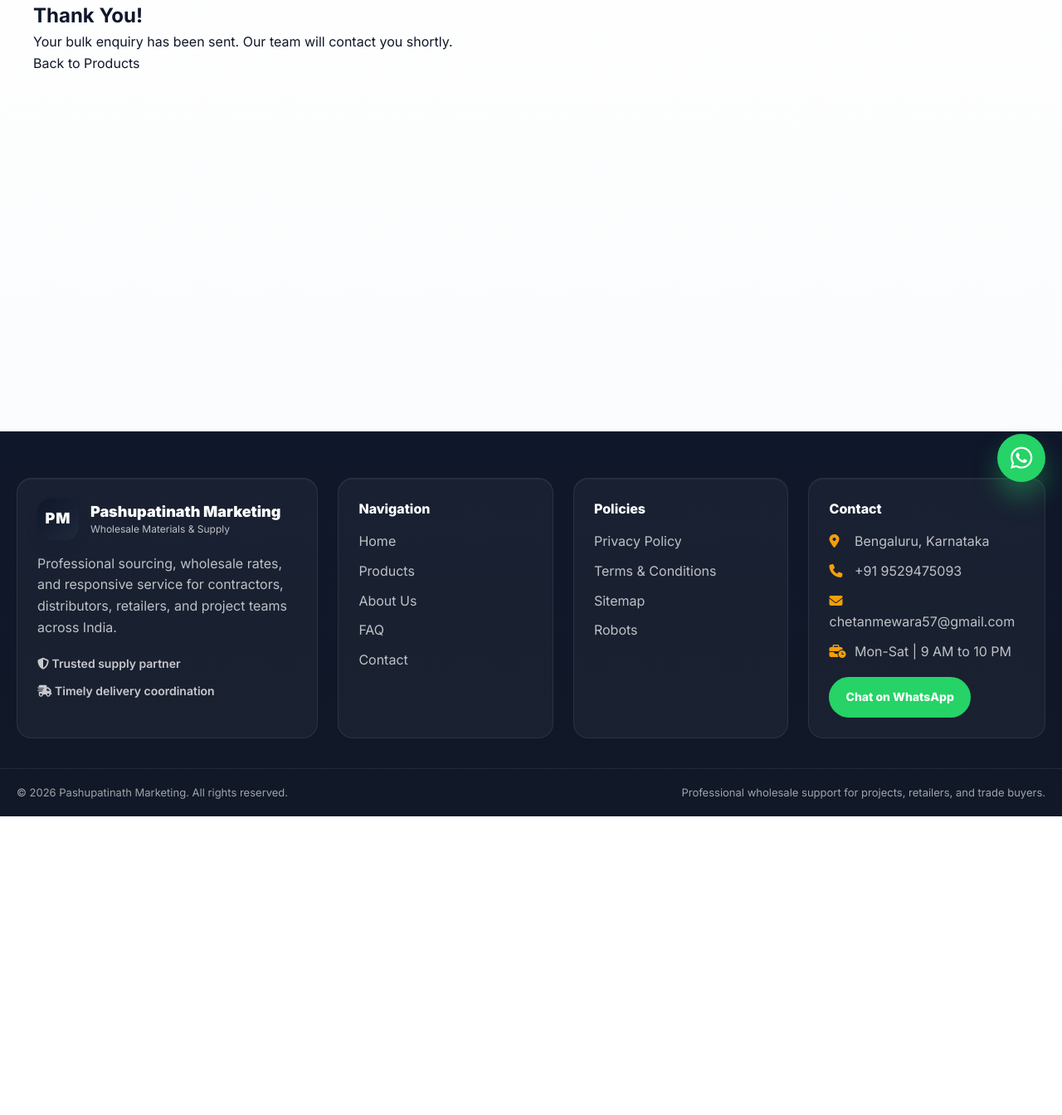
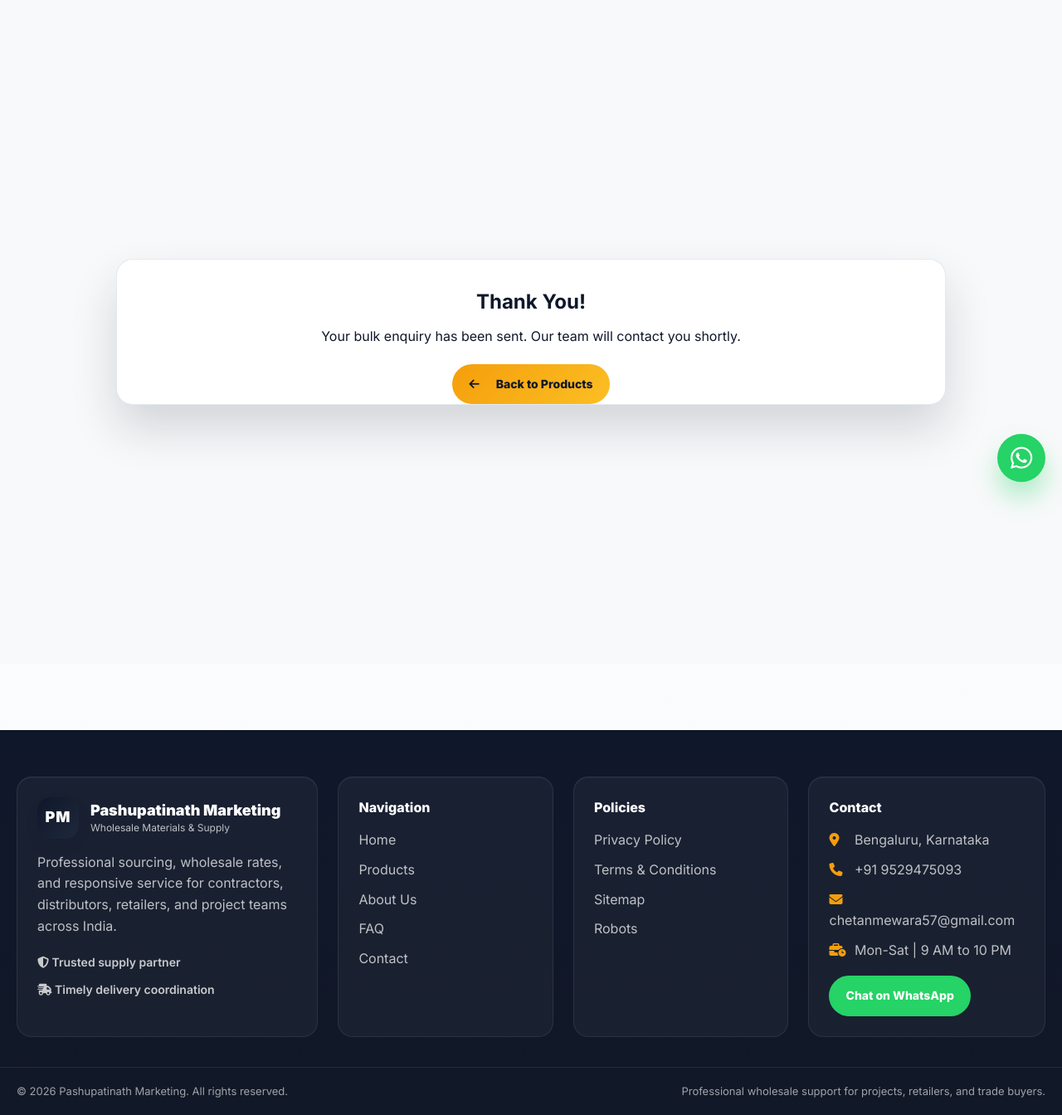
Before and after one commit to Omhursal45/hardware-shop-website, a Django app: page /enquiry-success/ in a window 1280 px wide. Shown: the part 199-1543 px from the top of the page at 83% size. Before the commit the page ends 1183 px from the top, so only its background shows below. Run offline with Django 5.2, Linux system fonts and the light colour scheme.

Commit message:
feat: enhance enquiry flow with success page, feedback messaging, and return-to-catalog CTA

```diff
--- a/shop/templates/shop/enquiry_success.html
+++ b/shop/templates/shop/enquiry_success.html
@@ -1,11 +1,30 @@
 {% extends 'base.html' %}
+{% load static %}
+
+{% block extra_css %}
+<link rel="stylesheet" href="{% static 'css/enquiry.css' %}">
+{% endblock %}
 
 {% block content %}
-<div class="container py-5 text-center">
-    <h2>Thank You!</h2>
-    <p>Your bulk enquiry has been sent. Our team will contact you shortly.</p>
-    <a href="{% url 'products' %}" class="btn btn-primary mt-3">
-        Back to Products
-    </a>
-</div>
+<section class="enquiry-container">
+    <div class="enquiry-wrapper">
+    {% if messages %}
+    <div class="enquiry-messages" role="status" aria-live="polite" style="margin-bottom: 1.5rem;">
+        {% for message in messages %}
+            <div class="enquiry-message enquiry-{{ message.tags }}">
+                {{ message }}
+            </div>
+        {% endfor %}
+    </div>
+    {% endif %}
+    <div class="form-header" style="text-align:center;">
+        <h2 style="margin-bottom: 10px;">Thank You!</h2>
+        <p style="margin-bottom: 20px;">Your bulk enquiry has been sent. Our team will contact you shortly.</p>
+        <a href="{% url 'products' %}" class="btn-quote-main" style="display:inline-flex; align-items:center; justify-content:center;">
+            <i class="fa-solid fa-arrow-left" aria-hidden="true" style="margin-right:10px;"></i>
+            Back to Products
+        </a>
+    </div>
+    </div>
+</section>
 {% endblock %}
```
